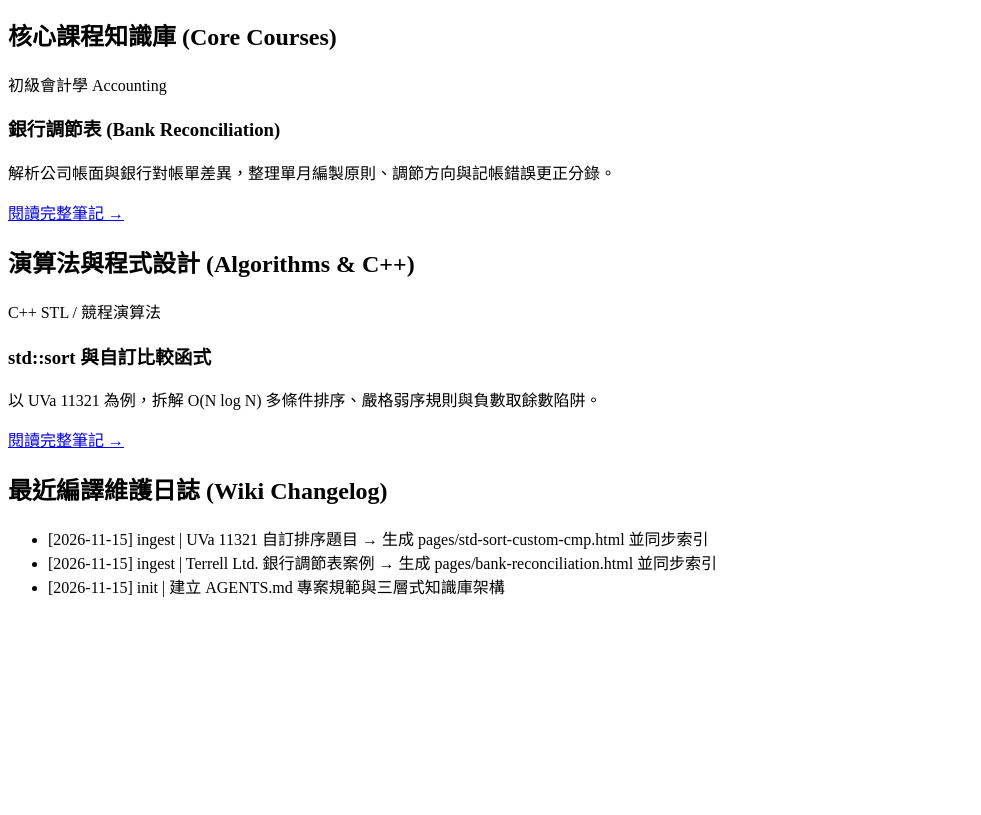
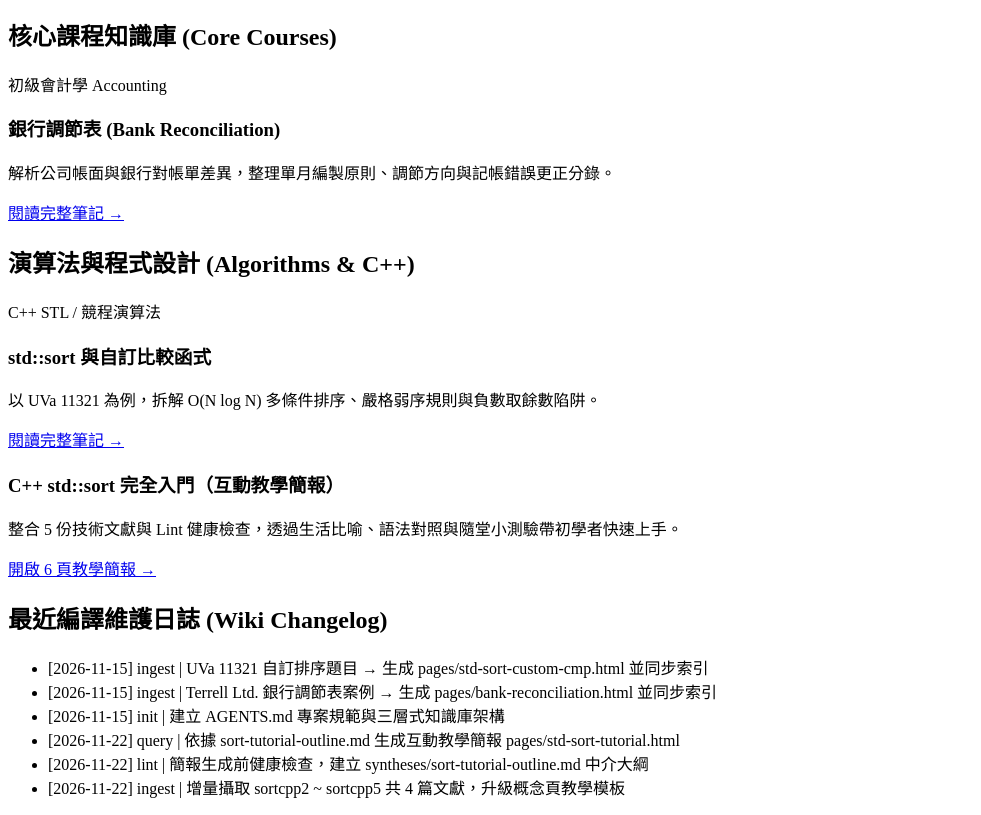
Before and after one commit to jhy10304/my-llm-wiki, a plain HTML site: page index.html in a window 1280 px wide. Shown: the part 142-957 px from the top of the page, without its empty margins (0-981 px from the left). Before the commit the page ends 800 px from the top, so only its background shows below. Drawn offline with Linux system fonts and the light colour scheme.

Commit message:
docs: 更新首頁 index.html 教學簡報入口與 11/22 維護日誌

```diff
--- a/index.html
+++ b/index.html
@@ -36,6 +36,9 @@
         </div>
         <a class="btn-link" href="pages/std-sort-custom-cmp.html">閱讀完整筆記 →</a>
       </div>
+      <h3>C++ std::sort 完全入門（互動教學簡報）</h3>
+<p>整合 5 份技術文獻與 Lint 健康檢查，透過生活比喻、語法對照與隨堂小測驗帶初學者快速上手。</p>
+<a href="pages/std-sort-tutorial.html">開啟 6 頁教學簡報 →</a>
     </div>
 
     <h2 class="section-title">最近編譯維護日誌 (Wiki Changelog)</h2>
@@ -43,6 +46,9 @@
       <li>[2026-11-15] ingest | UVa 11321 自訂排序題目 → 生成 pages/std-sort-custom-cmp.html 並同步索引</li>
       <li>[2026-11-15] ingest | Terrell Ltd. 銀行調節表案例 → 生成 pages/bank-reconciliation.html 並同步索引</li>
       <li>[2026-11-15] init | 建立 AGENTS.md 專案規範與三層式知識庫架構</li>
+      <li>[2026-11-22] query | 依據 sort-tutorial-outline.md 生成互動教學簡報 pages/std-sort-tutorial.html</li>
+<li>[2026-11-22] lint | 簡報生成前健康檢查，建立 syntheses/sort-tutorial-outline.md 中介大綱</li>
+<li>[2026-11-22] ingest | 增量攝取 sortcpp2 ~ sortcpp5 共 4 篇文獻，升級概念頁教學模板</li>
     </ul>
   </div>
 </body>
```
